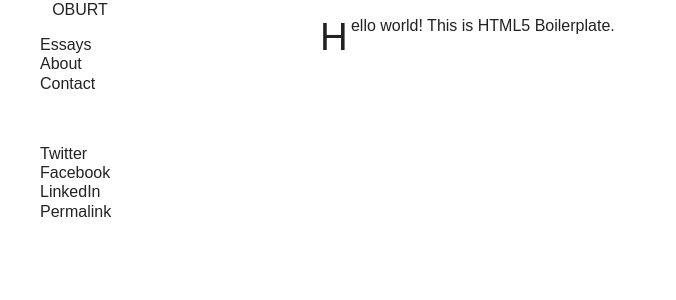
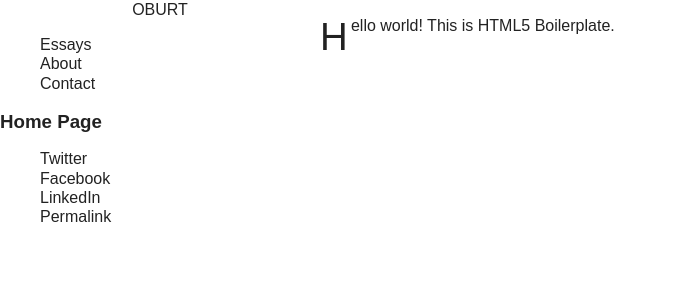
Before and after one commit to oburt/oburt.github.io, a Jekyll site: the page built from index.html, in a window 1280 px wide. Shown: the top 300 px of the page, without its empty margins (0-676 px from the left). Built offline with Jekyll 4.4.1, drawn with Linux system fonts in a browser that asks for light colours; nearby versions of some CDN libraries; Markdown is read by kramdown in place of the engine named in the settings.

Commit message:
added markdown element styles

```diff
--- a/css/main.css
+++ b/css/main.css
@@ -93,6 +93,102 @@
 }
 
 /* ==========================================================================
+   Markdown elements
+   ========================================================================== */
+
+h1 {
+	font-size: 2.5em;
+	margin: 1.5em 0;
+	text-align: center;
+}
+
+h2 {
+	font-size: 1em;
+	margin: 0 0 0.83em;
+	text-align: center;
+	font-weight: normal;
+}
+
+h3 {
+	font-size: 1.17em;
+	margin: 1em 0;
+}
+
+h4 {
+	font-size: 1em;
+	margin: 1.33em 0;
+}
+
+h5 {
+	font-size: 0.83em;
+	margin: 1.67em 0;
+}
+
+h6 {
+	font-size: 1em;
+	margin: 0 0 1em;
+	text-align: center;
+}
+
+hr {
+
+}
+
+p {
+
+}
+
+blockquote {
+	margin: 1em 10%;
+}
+
+ul {
+
+}
+
+ul > li {
+
+}
+
+ol {
+
+}
+
+ol > li {
+
+}
+
+pre {
+
+}
+
+pre > code {
+
+}
+
+code {
+
+}
+
+a {
+
+}
+
+img {
+
+}
+
+em {
+
+}
+
+strong {
+
+}
+
+
+
+/* ==========================================================================
    Author's custom styles
    ========================================================================== */
 
@@ -101,42 +197,6 @@
 	margin-right: auto;
 	width: 6rem;
 	border-style: dashed;
-}
-
-h1, h2, h3, h4, h5, h6 {
-	margin: 0;
-	margin-left: -10rem;
-}
-
-h1 {
-	text-align: center;
-	font-size: 2.5rem;
-	margin-top: 2.5rem;
-	margin-bottom: 2.5rem;
-}
-
-h2 {
-	margin-bottom: 1rem;
-	text-align: center;
-	font-size: 1rem;
-	font-weight: normal;
-}
-
-h3 {
-
-}
-
-h4 {
-
-}
-
-h5 {
-
-}
-
-h6 {
-	margin-bottom: 1rem;
-	text-align: center;
 }
 
 .nav {
@@ -152,9 +212,27 @@
 	width: 70rem;
 }
 
+.content h1,
+.content h2,
+.content h6 {
+	margin-left: -10rem;
+}
+
 .content p {
 	width: 60rem;
 	text-align: justify;
+}
+
+.content blockquote > p {
+	width: 80%;
+}
+
+.content > p:first-of-type::first-letter {
+	font-size: 2.4rem;
+	float: left;
+	line-height: 2.2rem;
+	margin-top: 0.2rem;
+	margin-right: 0.2rem;
 }
 
 .content aside {
@@ -165,14 +243,10 @@
 	line-height: 1.14em;
 }
 
-.content > p:first-of-type::first-letter {
-	font-size: 2.4rem;
-	float: left;
-	line-height: 2.2rem;
-	margin-top: 0.2rem;
-	margin-right: 0.2rem;
+.content img {
+	display: block;
+	margin: 0 auto;
 }
-
 
 
 
```
